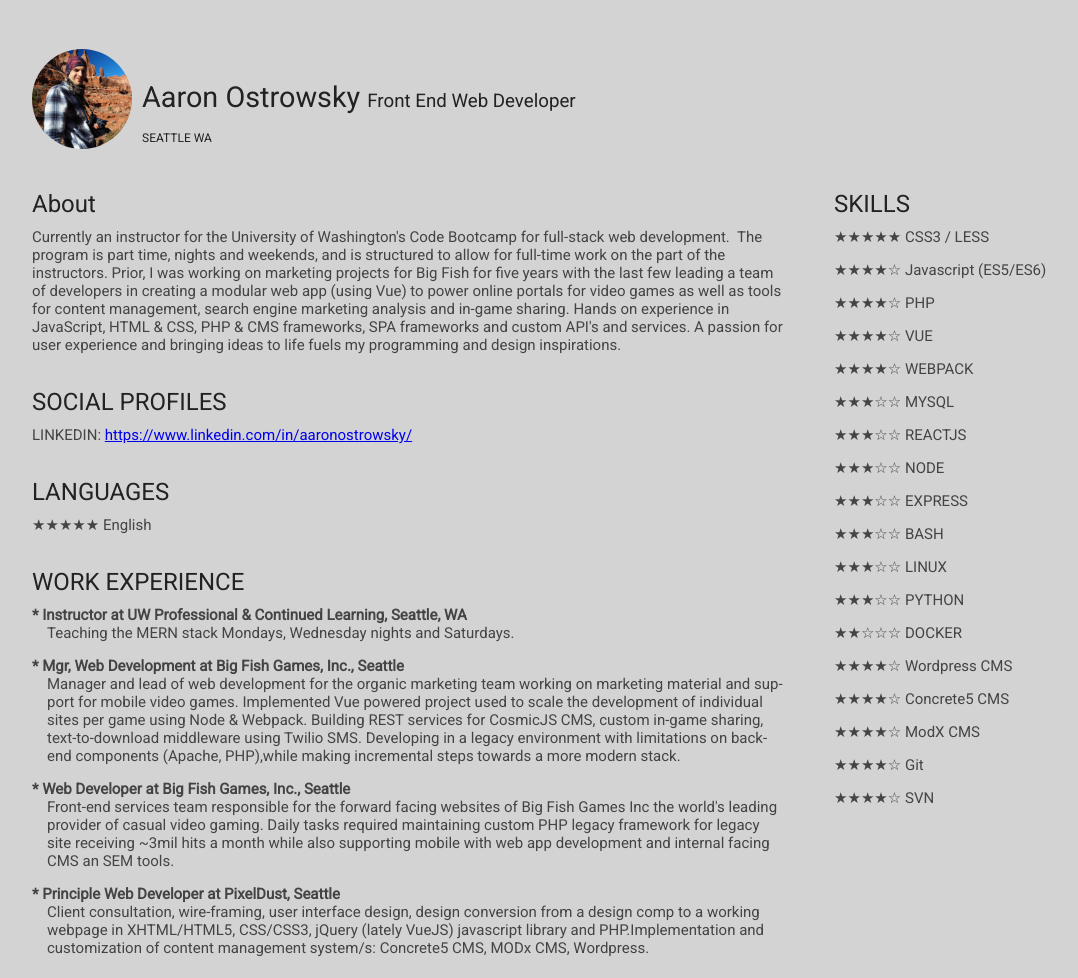
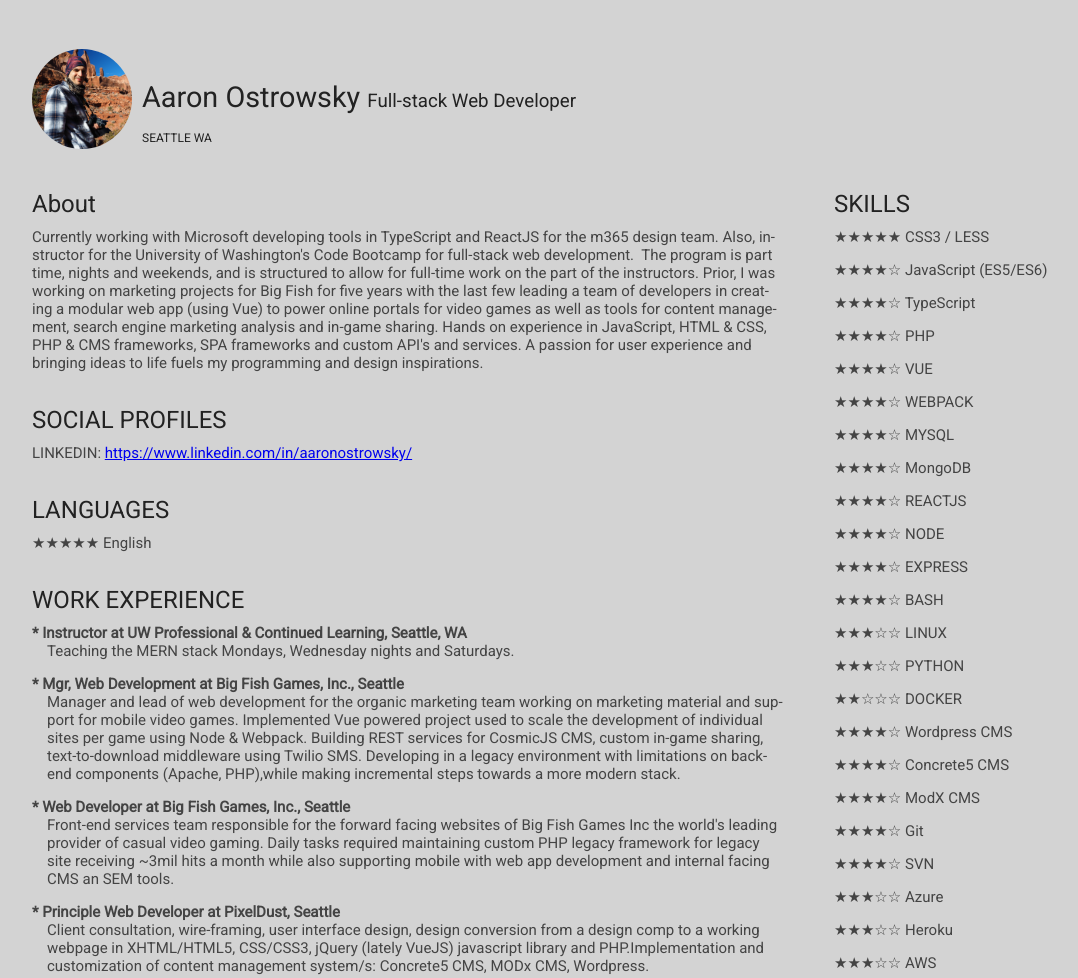
Before and after one commit to Hlight/Hlight.github.io, a plain HTML site: page index.html in a window 1280 px wide. Shown: the top 978 px of the page, without its empty margins (32-1110 px from the left). Drawn offline with Linux system fonts and the light colour scheme.

Commit message:
update skills and work

```diff
--- a/index.html
+++ b/index.html
@@ -20,7 +20,7 @@
             <span class="profile-heading">
                 Aaron Ostrowsky
                 <small>
-                    Front End Web Developer
+                    Full-stack Web Developer
                 </small>
             </span>
             <span class="location">
@@ -32,7 +32,7 @@
         <section class="bio">
             <h2>About</h2>
             <p>
-                Currently an instructor for the University of Washington's Code Bootcamp for full-stack web development.  The
+                Currently working with Microsoft developing tools in TypeScript and ReactJS for the m365 design team.  Also, instructor for the University of Washington's Code Bootcamp for full-stack web development.  The
                 program
                 is part time, nights and weekends, and is structured to allow for full-time work on the part of the
                 instructors. Prior,
@@ -143,7 +143,10 @@
                     ★★★★★ CSS3 / LESS
                 </li>
                 <li>
-                    ★★★★☆ Javascript (ES5/ES6)
+                    ★★★★☆ JavaScript (ES5/ES6)
+                </li>
+                <li>
+                    ★★★★☆ TypeScript
                 </li>
                 <li>
                     ★★★★☆ PHP
@@ -155,19 +158,22 @@
                     ★★★★☆ WEBPACK
                 </li>
                 <li>
-                    ★★★☆☆ MYSQL
+                    ★★★★☆ MYSQL
                 </li>
                 <li>
-                    ★★★☆☆ REACTJS
+                    ★★★★☆ MongoDB
                 </li>
                 <li>
-                    ★★★☆☆ NODE
+                    ★★★★☆ REACTJS
                 </li>
                 <li>
-                    ★★★☆☆ EXPRESS
+                    ★★★★☆ NODE
                 </li>
                 <li>
-                    ★★★☆☆ BASH
+                    ★★★★☆ EXPRESS
+                </li>
+                <li>
+                    ★★★★☆ BASH
                 </li>
                 <li>
                     ★★★☆☆ LINUX
@@ -193,6 +199,15 @@
                 <li>
                     ★★★★☆ SVN
                 </li>
+                <li>
+                    ★★★☆☆ Azure
+                </li>
+                <li>
+                    ★★★☆☆ Heroku
+                </li>
+                <li>
+                    ★★★☆☆ AWS
+                </li>
             </ul>
 
         </section>
```
